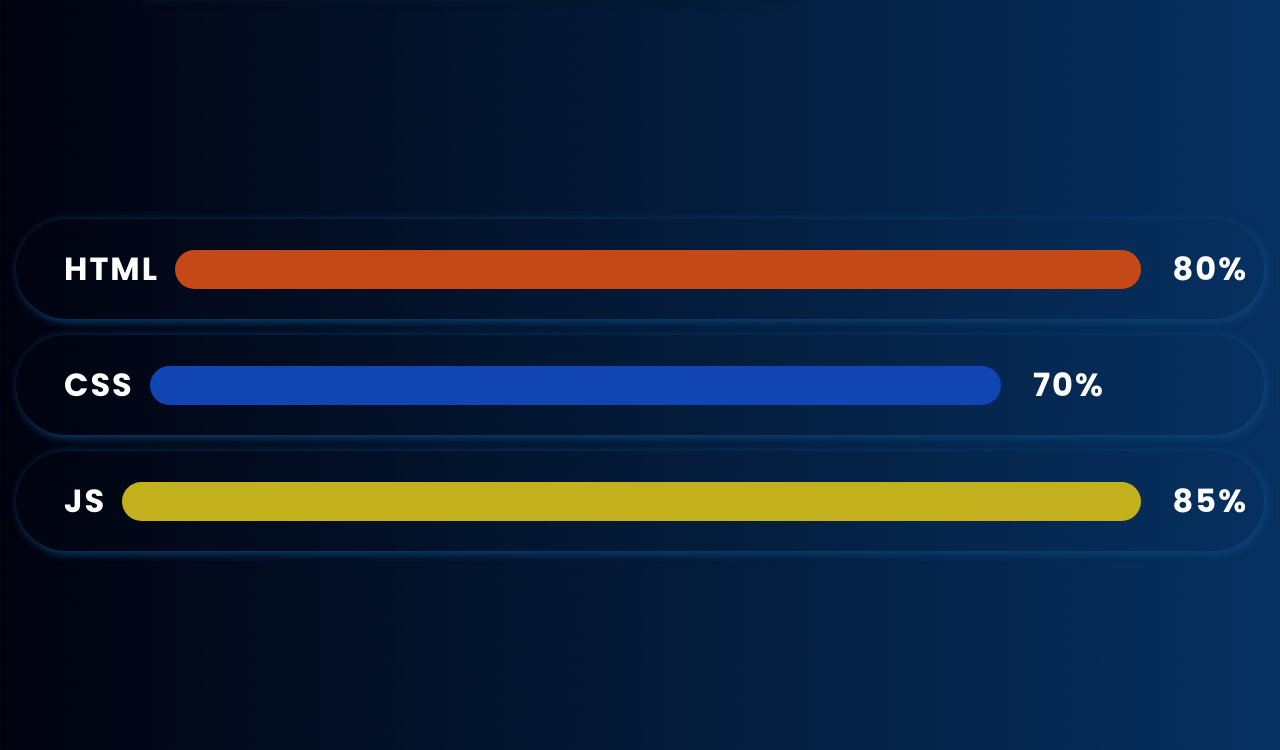
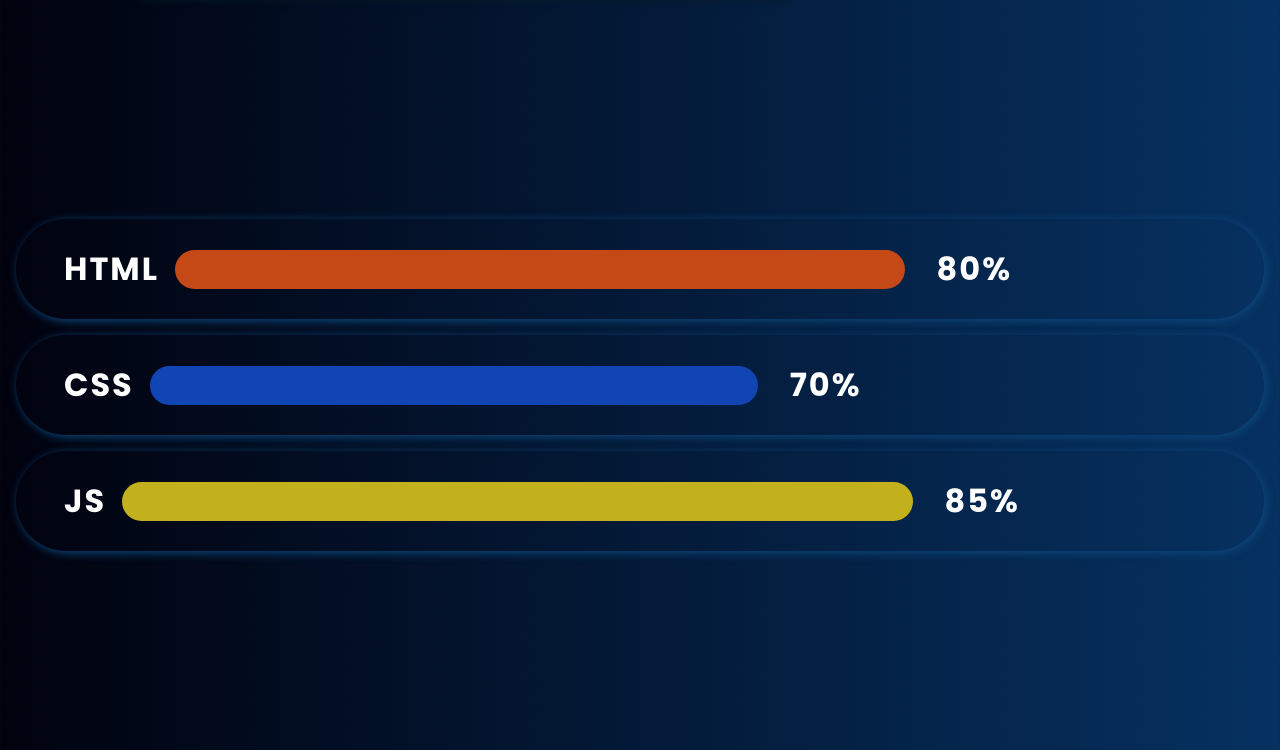
Before and after one commit to DItzzCode/DItzzCode.github.io, a plain HTML site: page index.html in a window 1280 px wide. Shown: the part 2367-3117 px from the top of the page. Drawn offline with Linux system fonts and the light colour scheme.

Commit message:
Update style.css

```diff
--- a/style.css
+++ b/style.css
@@ -323,7 +323,7 @@ grid-row: 2 / 4;
 }
 
 .skill-contents .presentase-html {
-width: 80%;
+width: 60%;
 background-color: rgb(197, 73, 23);
 border-radius: 50px;
 height: 39px;
@@ -332,7 +332,7 @@ margin-left: 1em;
 }
 
 .skill-contents .presentase-css {
-width: 70%;
+width: 50%;
 background-color: rgb(17, 69, 180);
 border-radius: 50px;
 height: 39px;
@@ -341,7 +341,7 @@ margin-left: 1em;
 }
 
 .skill-contents .presentase-js {
-width: 85%;
+width: 65%;
 background-color: rgb(194, 177, 28);
 border-radius: 50px;
 height: 39px;
```
